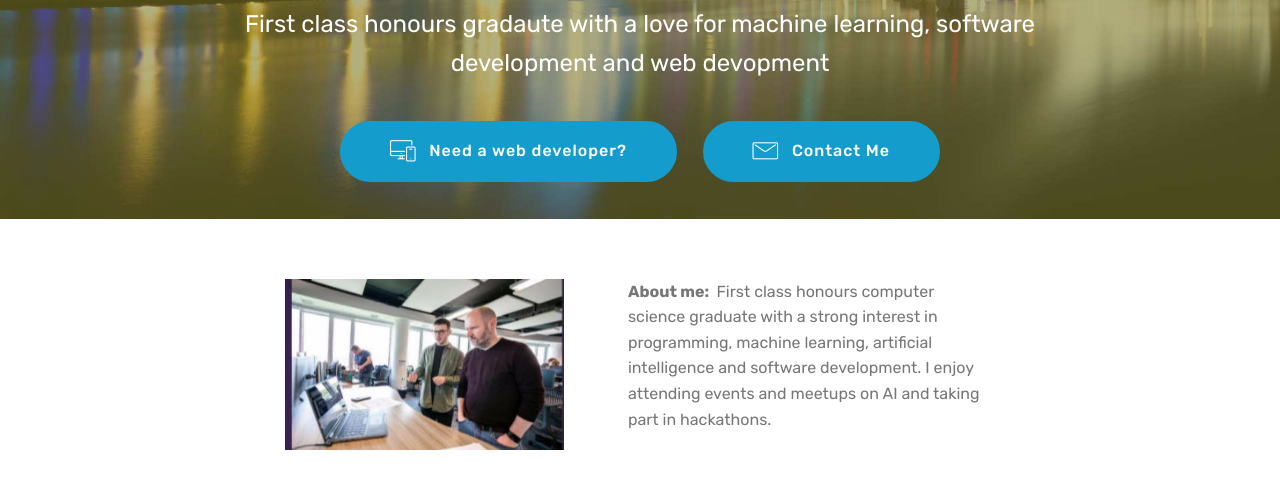
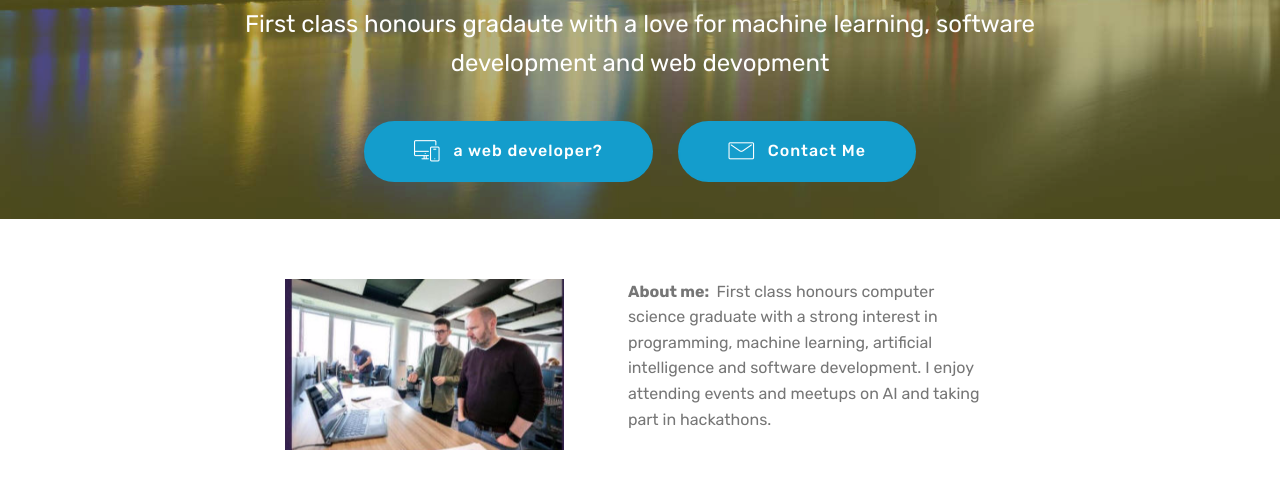
Before and after one commit to AaronWard/AaronWard.github.io, a plain HTML site: page index.html in a window 1280 px wide. Shown: the part 309-800 px from the top of the page. Drawn offline with Linux system fonts and the light colour scheme; files whose address does not match are found by name.

Commit message:
Update index.html

```diff
--- a/index.html
+++ b/index.html
@@ -52,7 +52,8 @@
                 <h3 class="mbr-section-subtitle align-center mbr-light pb-3 mbr-fonts-style display-2">
                     Software Engineer <br>and Freelance Web Developer&nbsp;</h3>
                 <p class="mbr-text align-center pb-3 mbr-fonts-style display-5">First class honours gradaute with a love for machine learning, software development and web devopment</p>
-                <div class="mbr-section-btn align-center"><a class="btn btn-md btn-primary display-4" href="index.html#content4-g"><span class="mbri-responsive mbr-iconfont mbr-iconfont-btn"></span>Need a web developer?</a> <a class="btn btn-md btn-primary display-4" href="index.html#form1-a"><span class="mbri-letter mbr-iconfont mbr-iconfont-btn"></span>Contact Me</a></div>
+                <div class="mbr-section-btn align-center"><a class="btn btn-md btn-primary display-4" href="index.html#content4-g"><span class="mbri-responsive mbr-iconfont mbr-iconfont-btn"></span>
+                  a web developer?</a> <a class="btn btn-md btn-primary display-4" href="index.html#form1-a"><span class="mbri-letter mbr-iconfont mbr-iconfont-btn"></span>Contact Me</a></div>
             </div>
         </div>
     </div>
@@ -174,7 +175,7 @@
         <div class="media-container-row">
             <div class="title col-12 col-md-8">
                 <h2 class="align-center pb-3 mbr-fonts-style display-1"><strong>
-                    Need a web develop?</strong></h2>
+                    Need a web developer?</strong></h2>
                 <h3 class="mbr-section-subtitle align-center mbr-light mbr-fonts-style display-5">I make professional and sleek responsive<br> websites for business and personal use. <br><br>Here are some websites i have made:&nbsp;</h3>
 
             </div>
```
